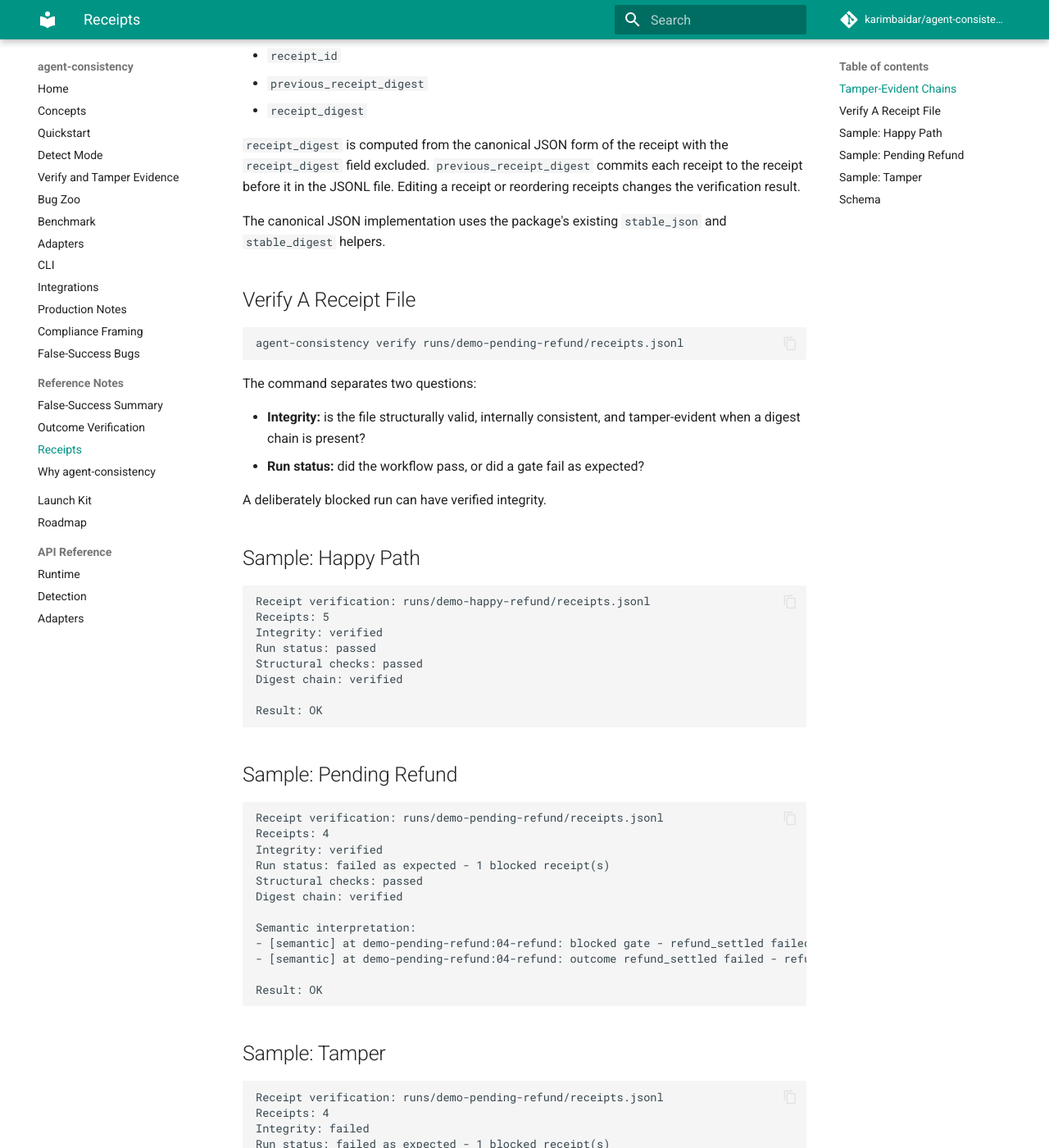
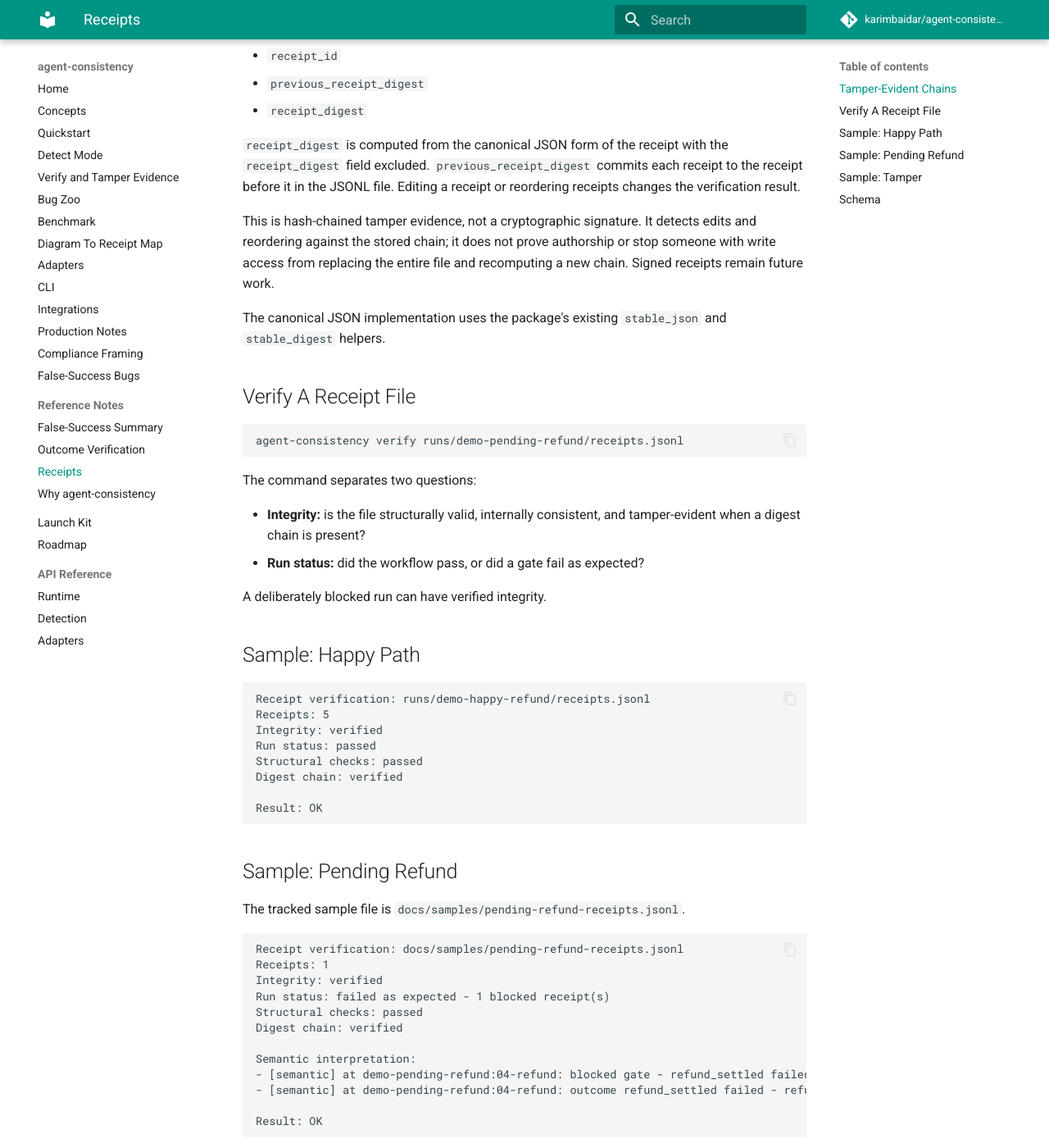
Before and after one commit to karimbaidar/agent-consistency, an MkDocs documentation site: the page built from docs/receipts.md, in a window 1280 px wide and 1400 px high, scrolled down 486 px. Shown: the whole window at 82% size. Built offline with MkDocs 1.6.1 and Material for MkDocs 9.7.7, drawn with Linux system fonts in a browser that asks for light colours; comment, search, counter and statistics services are not loaded.

Commit message:
align architecture receipt docs

````diff
--- a/docs/receipts.md
+++ b/docs/receipts.md
@@ -22,6 +22,11 @@ New receipts include:
 the `receipt_digest` field excluded. `previous_receipt_digest` commits each
 receipt to the receipt before it in the JSONL file. Editing a receipt or
 reordering receipts changes the verification result.
+
+This is hash-chained tamper evidence, not a cryptographic signature. It detects
+edits and reordering against the stored chain; it does not prove authorship or
+stop someone with write access from replacing the entire file and recomputing a
+new chain. Signed receipts remain future work.
 
 The canonical JSON implementation uses the package's existing `stable_json` and
 `stable_digest` helpers.
@@ -55,9 +60,12 @@ Result: OK
 
 ## Sample: Pending Refund
 
+The tracked sample file is
+`docs/samples/pending-refund-receipts.jsonl`.
+
 ```text
-Receipt verification: runs/demo-pending-refund/receipts.jsonl
-Receipts: 4
+Receipt verification: docs/samples/pending-refund-receipts.jsonl
+Receipts: 1
 Integrity: verified
 Run status: failed as expected - 1 blocked receipt(s)
 Structural checks: passed
--- a/mkdocs.yml
+++ b/mkdocs.yml
@@ -41,6 +41,7 @@ nav:
   - Verify and Tamper Evidence: verify-tamper-evidence.md
   - Bug Zoo: bug-zoo.md
   - Benchmark: benchmark.md
+  - Diagram To Receipt Map: diagram-receipt-map.md
   - Adapters: adapters.md
   - CLI: cli.md
   - Integrations: integrations.md
````
Also changed, not shown: README.md (+8 -2 lines), docs/STATE.md (+7 -2 lines), docs/compliance.md (+4 -0 lines), docs/diagram-receipt-map.md (added, +53 -0 lines), docs/index.md (+1 -0 lines), docs/production.md (+4 -0 lines), assets/architecture-placeholder.svg (deleted), 3 other files.
